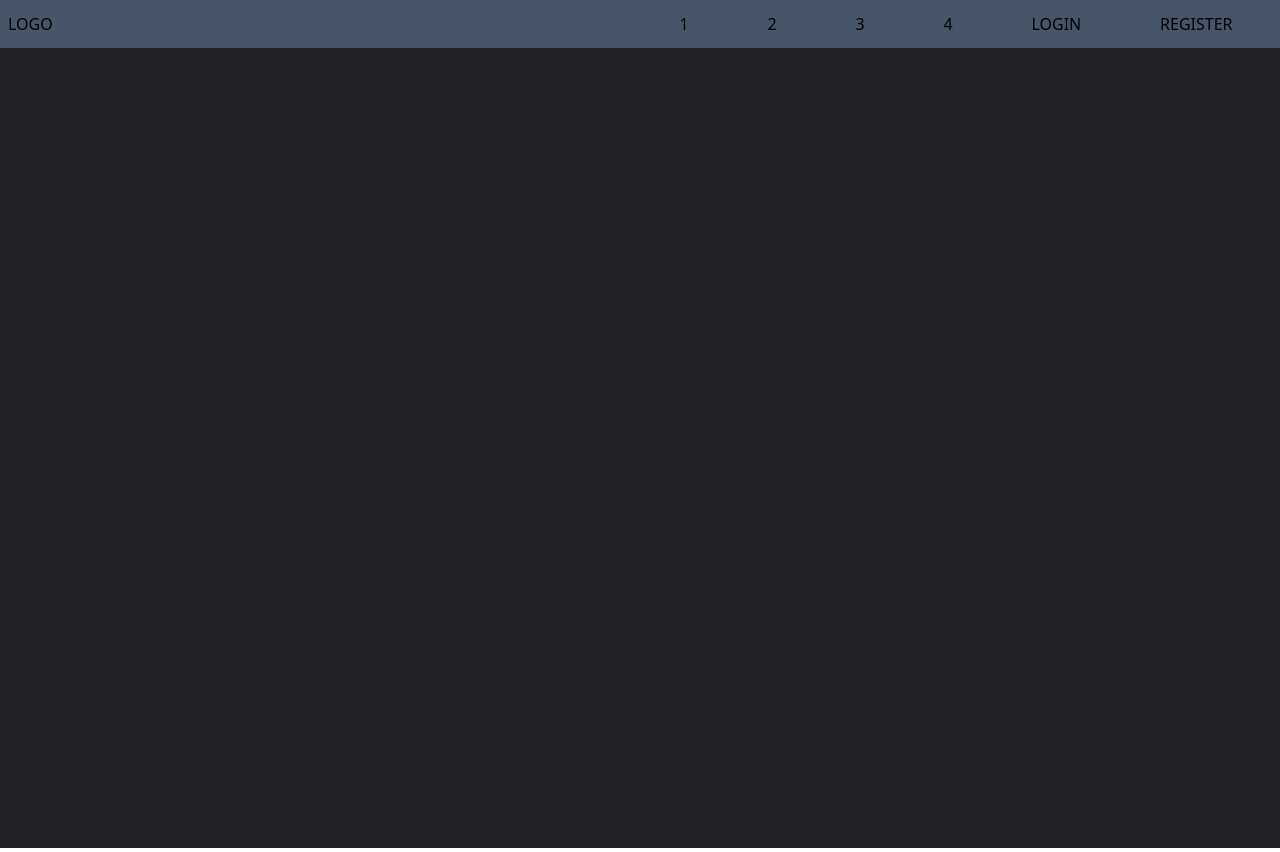
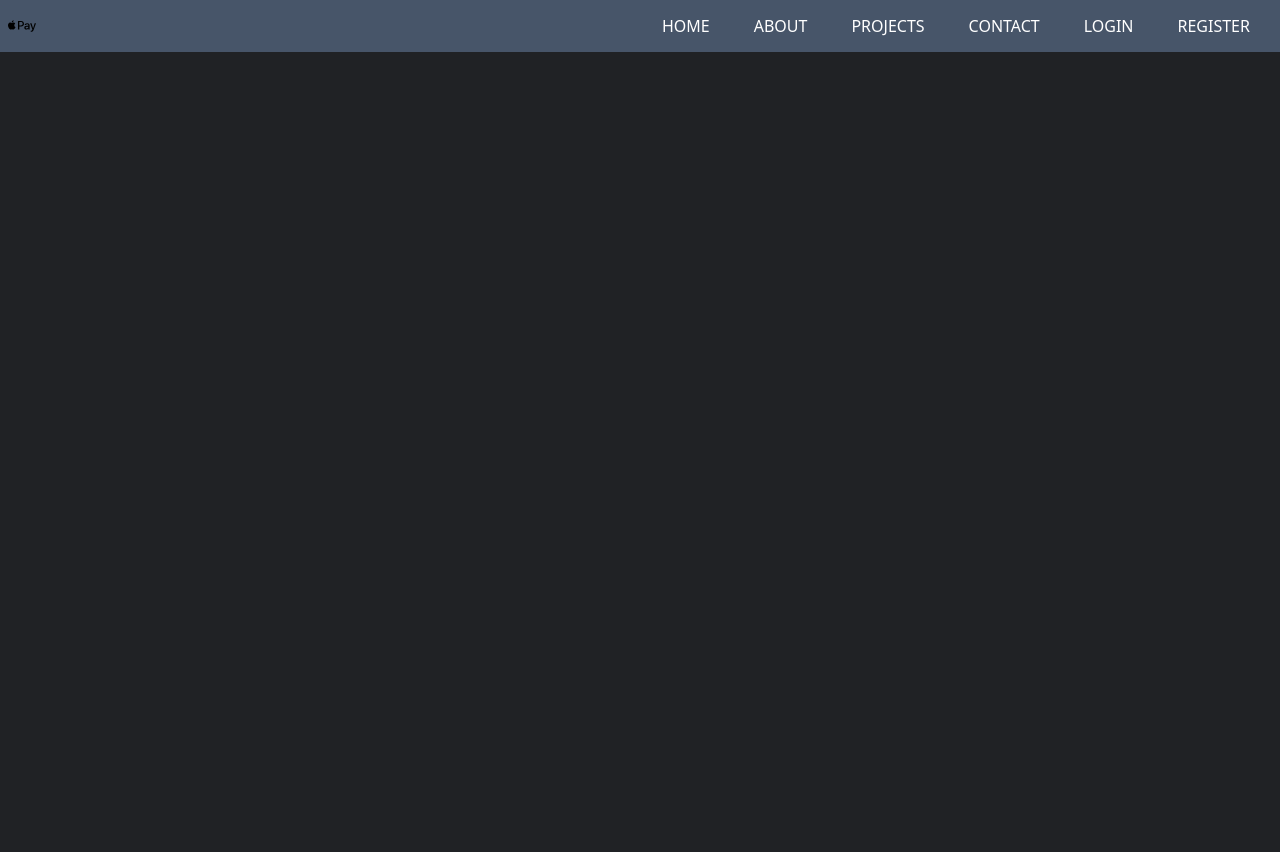
Before and after one commit to HorotanGelu/gelu-horotan, a Next.js app: page / in a window 1280 px wide. Built offline with nearby package versions, Linux system fonts and the light colour scheme.

Commit message:
Custom hook for darkmode has been created

```diff
--- a/globals.css
+++ b/globals.css
@@ -6,4 +6,7 @@
   .sidebar-icon {
     @apply relative flex items-center justify-center h-12 w-12 mt-2 mb-2 mx-auto bg-gray-700 text-green-500 hover:bg-green-600 hover:text-white rounded-3xl hover:rounded-xl transition-all duration-200 ease-in-out cursor-pointer;
   }
+  .navigation-item {
+    @apply text-white uppercase cursor-pointer;
+  }
 }
--- a/src/components/Navigation.tsx
+++ b/src/components/Navigation.tsx
@@ -1,16 +1,29 @@
 import React from 'react'
+import Link from 'next/link'
+import * as FaIcons from 'react-icons/fa'
 
 const Navigation = () => {
+  const navItems = [
+    { id: 1, name: 'home' },
+    { id: 1, name: 'about' },
+    { id: 1, name: 'projects' },
+    { id: 1, name: 'contact' },
+    { id: 1, name: 'login' },
+    { id: 1, name: 'register' },
+  ]
   return (
     <nav className='flex flex-row w-full py-3 px-2  justify-between bg-slate-600 items-center'>
-      <p>LOGO</p>
+      <FaIcons.FaApplePay size='28' />
       <ul className='flex flex-row w-1/2 justify-around items-center'>
-        <li>1</li>
-        <li>2</li>
-        <li>3</li>
-        <li>4</li>
-        <li>LOGIN</li>
-        <li>REGISTER</li>
+        {navItems?.map(item => {
+          return (
+            <li key={item.id} className='navigation-item'>
+              <Link href={`/${item.name === 'home' ? '/' : item.name}`}>
+                {item.name}
+              </Link>
+            </li>
+          )
+        })}
       </ul>
     </nav>
   )
--- a/src/pages/index.tsx
+++ b/src/pages/index.tsx
@@ -8,8 +8,13 @@ export default function Home() {
       className={'flex justify-center items-center w-full h-screen bg-primary '}
     >
       <Head>
-        <title>Gelu Horotan - Portfolio</title>
-        <meta name='description' content='Generated by create next app' />
+        <title>Gelu Horotan - Frontend Developer</title>
+        <meta
+          name='description'
+          content='Detail-oriented professional and critical thinker
+with a flair for creating elegant solutions in the
+least amount of time'
+        />
         <link rel='icon' href='/favicon.ico' />
       </Head>
       {/* <p className='bg-400  p-10 border border-solid rounded-full'>TEST P</p>
--- a/tailwind.config.js
+++ b/tailwind.config.js
@@ -5,6 +5,7 @@ module.exports = {
     './src/pages/*.{html,js,jsx,tsx}',
     './src/components/*.{js,ts,jsx,tsx}',
   ],
+  darkMode: 'class',
   theme: {
     extend: {
       colors: {
```
Also changed, not shown: src/customHooks/useDarkMode.tsx (added, +43 -0 lines).
